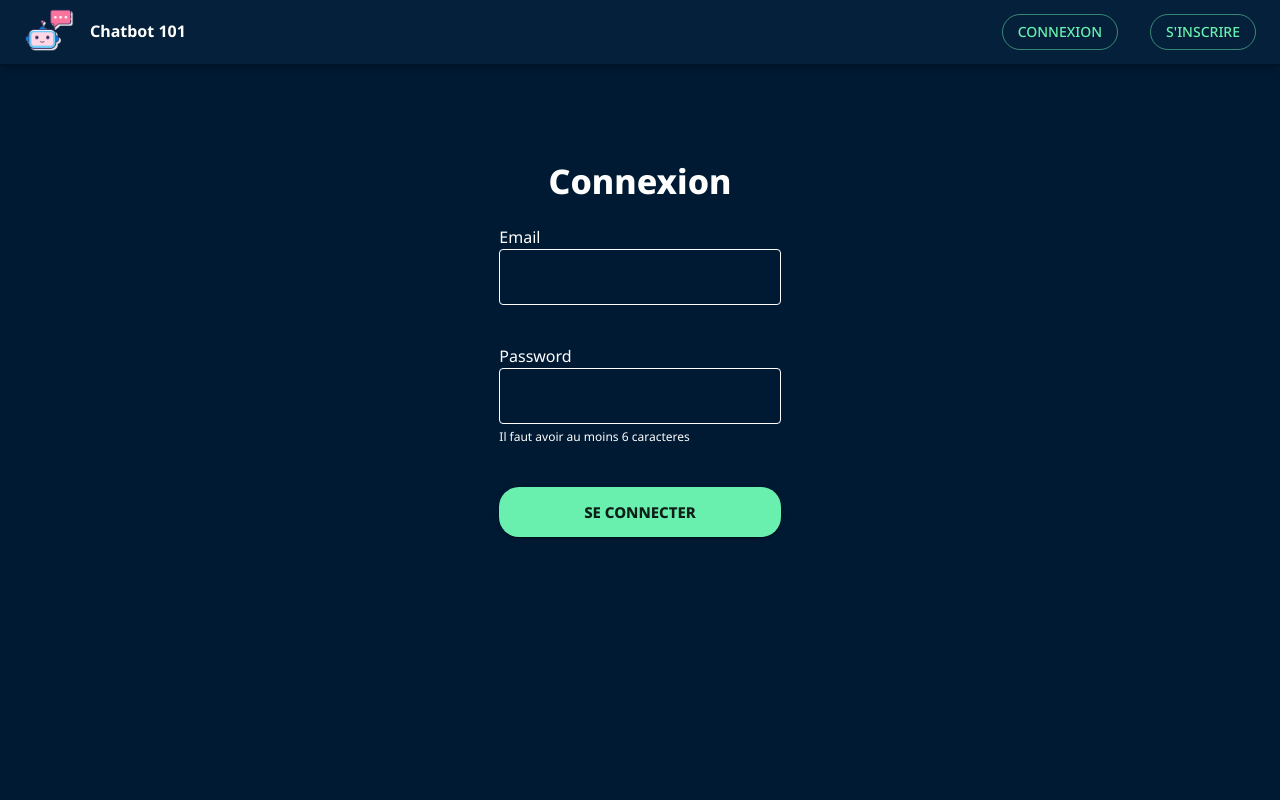
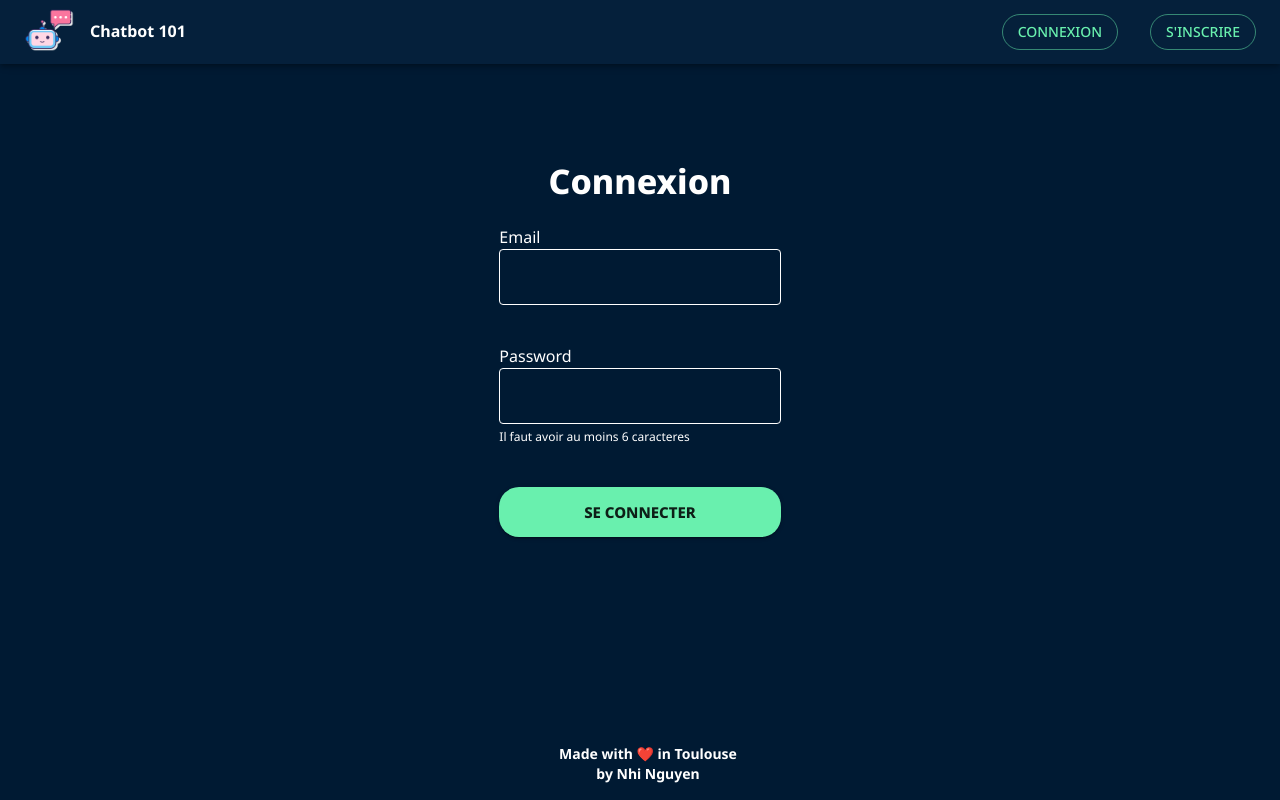
Before and after one commit to charlottenguyen05/Chatbot-101-Mistral, a React (Vite) app in the folder frontend/: page /connexion in a window 1280 px wide. Built offline with nearby package versions, Linux system fonts and the light colour scheme; no server answers.

Commit message:
Add footer

```diff
--- a/frontend/src/App.tsx
+++ b/frontend/src/App.tsx
@@ -5,6 +5,7 @@ import Signup from "./pages/Signup"
 import NotFound from "./pages/NotFound"
 import Home from "./pages/Home"
 import {Routes, Route} from "react-router"
+import Footer from "./pages/Footer"
 
 
 function App() {
@@ -18,6 +19,7 @@ function App() {
         <Route path="/chat" element={<Chat/>}/>
         <Route path="/*" element={<NotFound/>}/>
       </Routes>
+      <Footer/>
     </main>
   )
 }
--- a/frontend/src/main.tsx
+++ b/frontend/src/main.tsx
@@ -8,7 +8,7 @@ import AuthProvider from "./providers/AuthProvider.tsx";
 import { Toaster } from "react-hot-toast";
 import axios from "axios";
 
-axios.defaults.baseURL = process.env.VITE_APP_BACKEND_BASEURL;  // Ti nua phai sua thanh dia chi deploy
+axios.defaults.baseURL = "http://localhost:3000";  // Ti nua phai sua thanh dia chi deploy
 axios.defaults.withCredentials = true;
 
 createRoot(document.getElementById("root")!).render(
--- a/frontend/src/pages/Footer.tsx
+++ b/frontend/src/pages/Footer.tsx
@@ -0,0 +1,24 @@
+import { Box, Typography } from "@mui/material";
+
+const Footer = () => {
+  return (
+    <Box
+      component="footer"
+      sx={{
+        width: "100%",
+        py: 2,
+        textAlign: "center",
+        color: "white",
+        position: "fixed",
+        bottom: 0,
+      }}
+    >
+      <Typography variant="body2" sx={{ fontWeight: 700 }}>
+        Made with ❤️ in Toulouse
+        <Typography variant="body2" sx={{ fontWeight: 700 }}>by Nhi Nguyen</Typography>
+      </Typography>
+    </Box>
+  );
+};
+
+export default Footer;
--- a/frontend/src/pages/Home.tsx
+++ b/frontend/src/pages/Home.tsx
@@ -10,7 +10,7 @@ const Home = () => {
     <Box
       component="section"
       sx={{
-        height: 700,
+        height: 650,
         display: "flex",
         flexDirection: "column",
         alignItems: "center",
```
